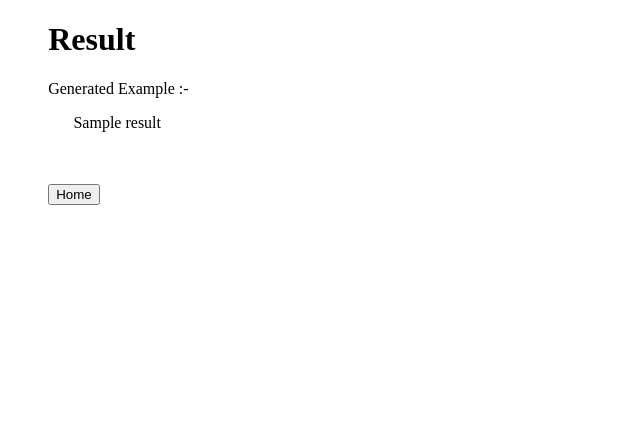
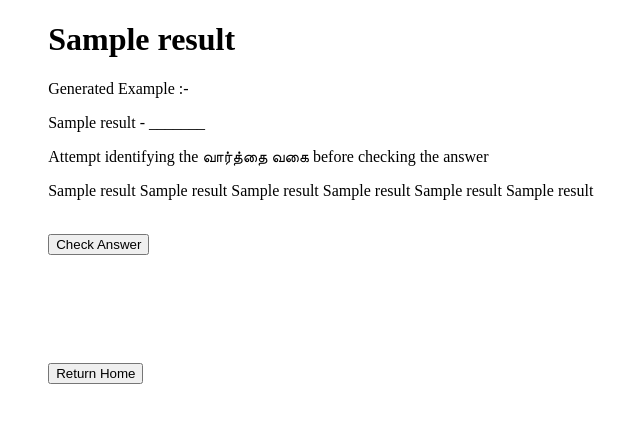
Before and after one commit to Amarjit-Madhumalararungeethayan/agaNITTyam, a Flask app: template neo4j-portal/templates/result.html in a window 1280 px wide. Shown: the top 423 px of the page, without its empty margins (23-663 px from the left). Run offline with Flask 3, Linux system fonts and the light colour scheme; the template is opened without the code that fills it: most values are stand-ins (such as "Sample title", 1, 10 or a date in 2020).

Commit message:
Added check answer feature

```diff
--- a/neo4j-portal/app.py
+++ b/neo4j-portal/app.py
@@ -46,11 +46,15 @@ def result():
 
     # Depending on the option chosen, sent a request 2 Jupyter
     if option == 'Vaarthai Vagai':
+        types = ["இடப்பெயர்", "காலப்பெயர்", "சினைப்பெயர்", "தொழிற்பெயர்", "பொருட்பெயர்", "பண்புப்பெயர்"]
         result = execute_notebook('ran-word.ipynb', 'ran-word.nbconvert.ipynb')
         temp = word_type_rand(result)
         if result is not None:
             # Return the output to the clientr
-            return render_template('result.html', result=temp)
+            res = temp.split(" - ")
+            res.append(option)
+            res.append(types)
+            return render_template('result.html', result=res)
         else:
             return "Error executing notebook"
     else:
--- a/neo4j-portal/templates/result.html
+++ b/neo4j-portal/templates/result.html
@@ -3,18 +3,42 @@
 <head>
     <meta charset="UTF-8">
     <meta name="viewport" content="width=device-width, initial-scale=1.0">
-    <title>Result</title>
+    <title>Practice {{result[2]}}</title>
 </head>
 <body>
-    <h1 style="text-align: left;padding-left: 5%;">Result</h1>
-    <p style="padding-left: 5%;">
-        Generated Example :-
-    </p>
-        <p style="padding-left: 7%;">{{ result }}</p>
-    <br>
-    <br>
-    <form style="padding-left: 5%;" action="/" class="inline">
-        <button class="float-left submit-button" >Home</button>
-    </form>
+    <div style="padding-left: 5%;">
+        <h1 style="text-align: left;">{{result[2]}}</h1>
+
+        <p>
+            Generated Example :-
+        </p>
+        <p>{{ result[0] }} - _______</p>
+        <p>
+            Attempt identifying the வார்த்தை வகை before checking the answer
+        </p>
+        <p>
+             {{result[3]}}  {{result[4]}}  {{result[5]}}  {{result[6]}}  {{result[7]}}  {{result[8]}}
+        </p>
+        <br>
+        <button onclick="showText()">Check Answer</button>
+        <br>
+        <br>
+        <p id="ans" style="visibility:hidden; color: red; width: fit-content; border-style: dotted; border-color: black; border-width: 1px; padding: 10px;">{{result[0]}} - {{result[1]}}</p>
+        <br>
+        <form action="/" class="inline">
+            <button class="float-left submit-button">Return Home</button>
+        </form>
+    </div>
+
+    <script>
+        function showText(){
+            var ans = document.getElementById('ans');
+            if(ans.style.visibility=="hidden"){
+                ans.style.visibility="visible";
+            } else{
+                ans.style.visibility="hidden"
+            }
+        }
+    </script>
 </body>
 </html>
```
Also changed, not shown: 2 other files.
